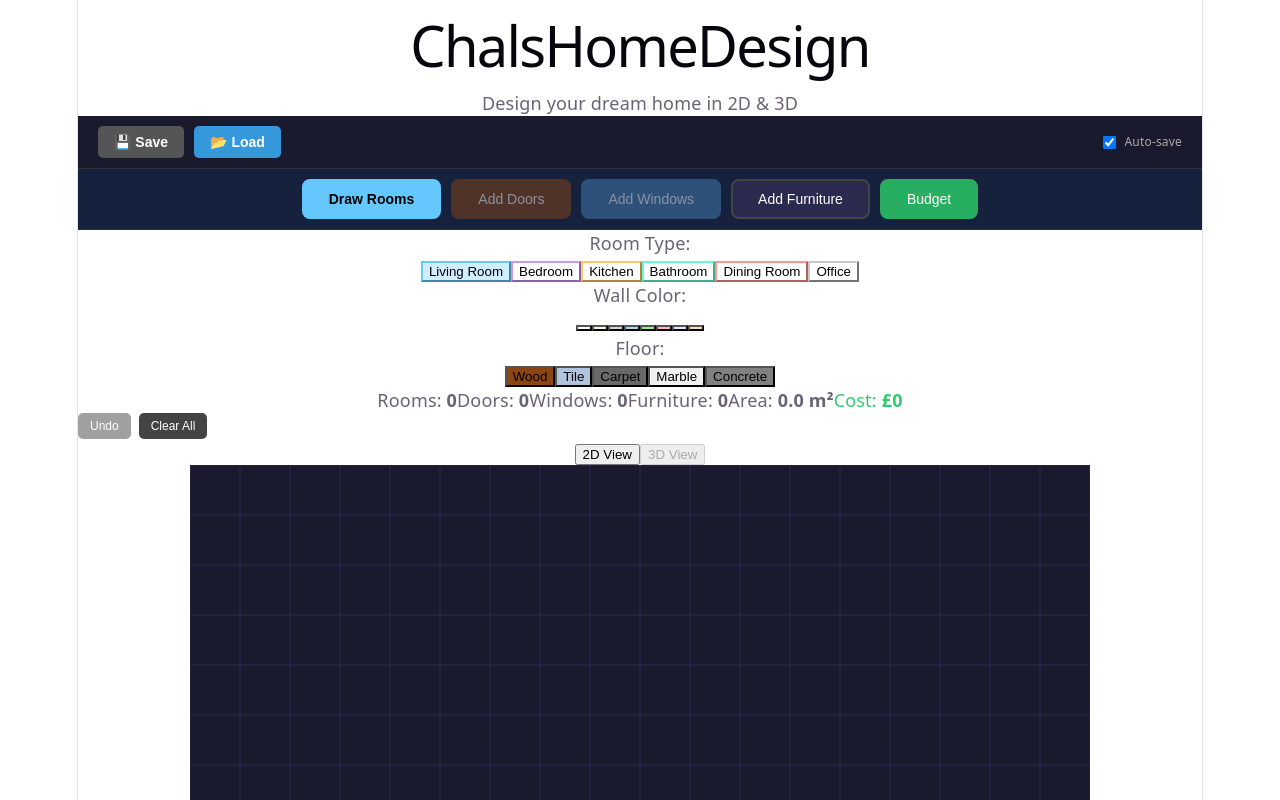
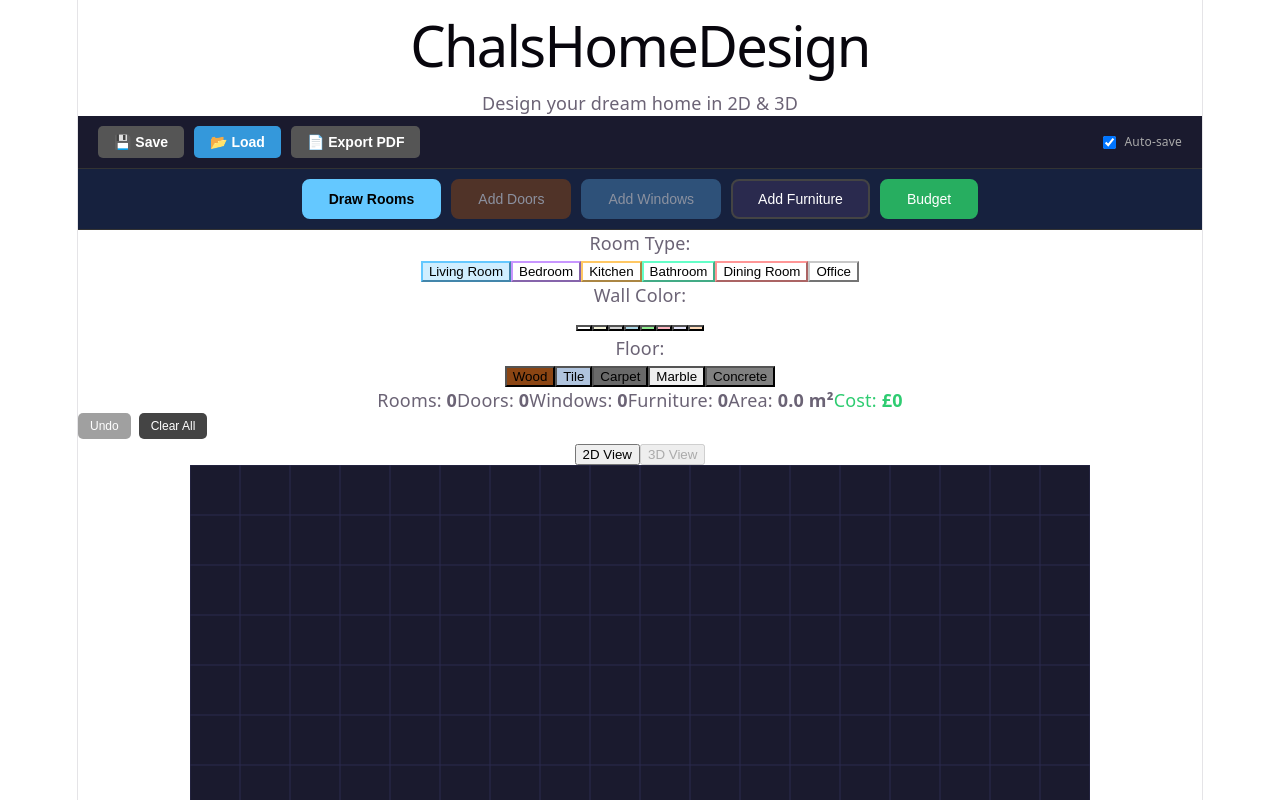
Before and after one commit to Chals1518/chals-homedesign, a React (Vite) app: page / in a window 1280 px wide. Shown: the top 800 px of the page. Built offline with nearby package versions, Linux system fonts and the light colour scheme.

Commit message:
Added export to PDF feature

```diff
--- a/package.json
+++ b/package.json
@@ -10,6 +10,8 @@
     "preview": "vite preview"
   },
   "dependencies": {
+    "html2canvas": "^1.4.1",
+    "jspdf": "^4.2.1",
     "react": "^19.2.4",
     "react-dom": "^19.2.4",
     "three": "^0.183.2"
--- a/src/App.css
+++ b/src/App.css
@@ -549,3 +549,23 @@
 .delete-design-btn:hover {
   background-color: #e74c3c;
 }
+/* Export Button */
+.export-btn {
+  padding: 8px 16px;
+  background-color: #e74c3c;
+  color: white;
+  border: none;
+  border-radius: 5px;
+  cursor: pointer;
+  font-weight: bold;
+  font-size: 14px;
+}
+
+.export-btn:hover:not(:disabled) {
+  background-color: #c0392b;
+}
+
+.export-btn:disabled {
+  background-color: #555;
+  cursor: not-allowed;
+}
--- a/src/App.jsx
+++ b/src/App.jsx
@@ -1,6 +1,8 @@
 import { useState, useRef, useEffect } from 'react'
 import './App.css'
 import ThreeScene from './ThreeScene'
+import jsPDF from 'jspdf'
+import html2canvas from 'html2canvas'
 
 function App() {
   const canvasRef = useRef(null)
@@ -82,7 +84,6 @@ function App() {
       setSavedDesigns(JSON.parse(saved))
     }
 
-    // Check for auto-saved design
     const autoSaved = localStorage.getItem('chalsHomeAutoSave')
     if (autoSaved) {
       const data = JSON.parse(autoSaved)
@@ -105,7 +106,7 @@ function App() {
       }
       localStorage.setItem('chalsHomeAutoSave', JSON.stringify(designData))
       setLastSaved(new Date().toLocaleTimeString())
-    }, 30000) // 30 seconds
+    }, 30000)
 
     return () => clearInterval(autoSaveInterval)
   }, [rooms, furniture, doors, windows, autoSaveEnabled])
@@ -131,7 +132,6 @@ function App() {
 
     const updatedDesigns = [...savedDesigns, designData]
 
-    // Keep only last 10 designs
     if (updatedDesigns.length > 10) {
       updatedDesigns.shift()
     }
@@ -178,6 +178,147 @@ function App() {
     const updatedDesigns = savedDesigns.filter(d => d.id !== id)
     localStorage.setItem('chalsHomeDesigns', JSON.stringify(updatedDesigns))
     setSavedDesigns(updatedDesigns)
+  }
+
+  // Export to PDF function
+  const exportToPDF = async () => {
+    const canvas = canvasRef.current
+    if (!canvas) return
+
+    const pdf = new jsPDF('landscape', 'mm', 'a4')
+    const pageWidth = pdf.internal.pageSize.getWidth()
+    const pageHeight = pdf.internal.pageSize.getHeight()
+
+    // Header
+    pdf.setFillColor(26, 26, 46)
+    pdf.rect(0, 0, pageWidth, 25, 'F')
+
+    pdf.setTextColor(255, 255, 255)
+    pdf.setFontSize(20)
+    pdf.setFont('helvetica', 'bold')
+    pdf.text('ChalsHomeDesign', 10, 15)
+
+    pdf.setFontSize(10)
+    pdf.setFont('helvetica', 'normal')
+    pdf.text('Floor Plan Export', pageWidth - 50, 12)
+    pdf.text(new Date().toLocaleDateString(), pageWidth - 50, 18)
+
+    // Convert canvas to image
+    const canvasImage = canvas.toDataURL('image/png')
+
+    // Add floor plan image
+    const imgWidth = 160
+    const imgHeight = 100
+    pdf.addImage(canvasImage, 'PNG', 10, 30, imgWidth, imgHeight)
+
+    // Project Summary Box
+    pdf.setDrawColor(100, 200, 255)
+    pdf.setLineWidth(0.5)
+    pdf.rect(180, 30, 105, 100, 'S')
+
+    pdf.setTextColor(0, 0, 0)
+    pdf.setFontSize(14)
+    pdf.setFont('helvetica', 'bold')
+    pdf.text('Project Summary', 185, 40)
+
+    pdf.setFontSize(10)
+    pdf.setFont('helvetica', 'normal')
+
+    let yPos = 50
+
+    pdf.text(`Total Rooms: ${rooms.length}`, 185, yPos)
+    yPos += 7
+    pdf.text(`Total Furniture: ${furniture.length}`, 185, yPos)
+    yPos += 7
+    pdf.text(`Doors: ${doors.length}  |  Windows: ${windows.length}`, 185, yPos)
+    yPos += 7
+    pdf.text(`Total Area: ${totalArea} m²`, 185, yPos)
+    yPos += 12
+
+    pdf.setFont('helvetica', 'bold')
+    pdf.text('Rooms:', 185, yPos)
+    pdf.setFont('helvetica', 'normal')
+    yPos += 6
+
+    rooms.forEach(room => {
+      const area = ((room.width / 50) * (room.height / 50)).toFixed(1)
+      pdf.text(`• ${room.type}: ${area} m²`, 188, yPos)
+      yPos += 5
+    })
+
+    // Budget Section
+    yPos = 140
+    pdf.setFillColor(39, 174, 96)
+    pdf.rect(10, yPos, pageWidth - 20, 8, 'F')
+    pdf.setTextColor(255, 255, 255)
+    pdf.setFontSize(12)
+    pdf.setFont('helvetica', 'bold')
+    pdf.text('BUDGET ESTIMATE', 15, yPos + 6)
+    pdf.text(`TOTAL: £${budget.grandTotal.toFixed(0)}`, pageWidth - 60, yPos + 6)
+
+    yPos += 15
+    pdf.setTextColor(0, 0, 0)
+    pdf.setFontSize(10)
+
+    const col1 = 15
+    const col2 = 80
+    const col3 = 145
+    const col4 = 210
+
+    pdf.setFont('helvetica', 'bold')
+    pdf.text('Flooring', col1, yPos)
+    pdf.text('Paint', col2, yPos)
+    pdf.text('Furniture', col3, yPos)
+    pdf.text('Doors & Windows', col4, yPos)
+
+    yPos += 6
+    pdf.setFont('helvetica', 'normal')
+    pdf.setFontSize(9)
+
+    let floorY = yPos
+    budget.flooring.details.forEach(item => {
+      pdf.text(`${item.room}: £${item.cost}`, col1, floorY)
+      floorY += 5
+    })
+    pdf.setFont('helvetica', 'bold')
+    pdf.text(`Total: £${budget.flooring.total.toFixed(0)}`, col1, floorY + 2)
+
+    let paintY = yPos
+    budget.paint.details.forEach(item => {
+      pdf.text(`${item.room}: £${item.cost}`, col2, paintY)
+      paintY += 5
+    })
+    pdf.setFont('helvetica', 'bold')
+    pdf.text(`Total: £${budget.paint.total.toFixed(0)}`, col2, paintY + 2)
+
+    pdf.setFont('helvetica', 'normal')
+    let furnY = yPos
+    budget.furniture.details.forEach(item => {
+      pdf.text(`${item.type} x${item.quantity}: £${item.cost}`, col3, furnY)
+      furnY += 5
+    })
+    pdf.setFont('helvetica', 'bold')
+    pdf.text(`Total: £${budget.furniture.total.toFixed(0)}`, col3, furnY + 2)
+
+    pdf.setFont('helvetica', 'normal')
+    let dwY = yPos
+    budget.doorWindow.details.forEach(item => {
+      pdf.text(`${item.type} x${item.quantity}: £${item.cost}`, col4, dwY)
+      dwY += 5
+    })
+    pdf.setFont('helvetica', 'bold')
+    pdf.text(`Total: £${budget.doorWindow.total.toFixed(0)}`, col4, dwY + 2)
+
+    // Footer
+    pdf.setFillColor(26, 26, 46)
+    pdf.rect(0, pageHeight - 10, pageWidth, 10, 'F')
+    pdf.setTextColor(150, 150, 150)
+    pdf.setFontSize(8)
+    pdf.setFont('helvetica', 'normal')
+    pdf.text('Generated by ChalsHomeDesign | www.chalshomedesign.com', pageWidth / 2, pageHeight - 4, { align: 'center' })
+
+    const fileName = `ChalsHomeDesign_FloorPlan_${new Date().toISOString().slice(0,10)}.pdf`
+    pdf.save(fileName)
   }
 
   const getSelectedRoomStyle = () => {
@@ -725,13 +866,16 @@ function App() {
         <p>Design your dream home in 2D & 3D</p>
       </header>
 
-      {/* Save/Load Buttons */}
+      {/* Save/Load/Export Buttons */}
       <div className="save-load-bar">
         <button className="save-btn" onClick={() => setShowSaveModal(true)} disabled={rooms.length === 0}>
           💾 Save
         </button>
         <button className="load-btn" onClick={() => setShowLoadModal(true)}>
           📂 Load
+        </button>
+        <button className="export-btn" onClick={exportToPDF} disabled={rooms.length === 0}>
+          📄 Export PDF
         </button>
         {lastSaved && (
           <span className="last-saved">Last saved: {lastSaved}</span>
@@ -777,7 +921,6 @@ function App() {
           <div className="modal load-modal" onClick={(e) => e.stopPropagation()}>
             <h2>📂 Load Design</h2>
 
-            {/* Auto-save option */}
             {localStorage.getItem('chalsHomeAutoSave') && (
               <div className="auto-save-option">
                 <button onClick={loadAutoSave} className="auto-save-btn">
```
Also changed, not shown: 1 other file (tests, documents, lock files or other folders).
